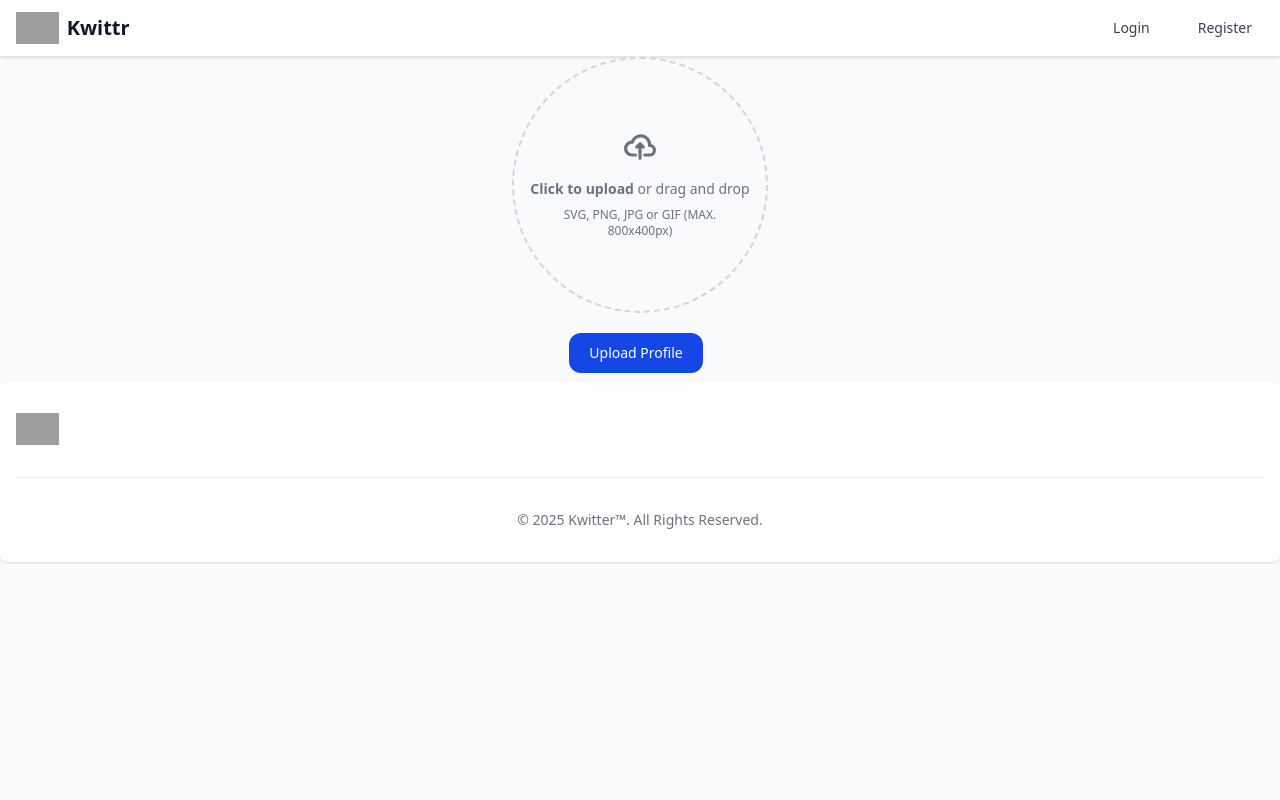
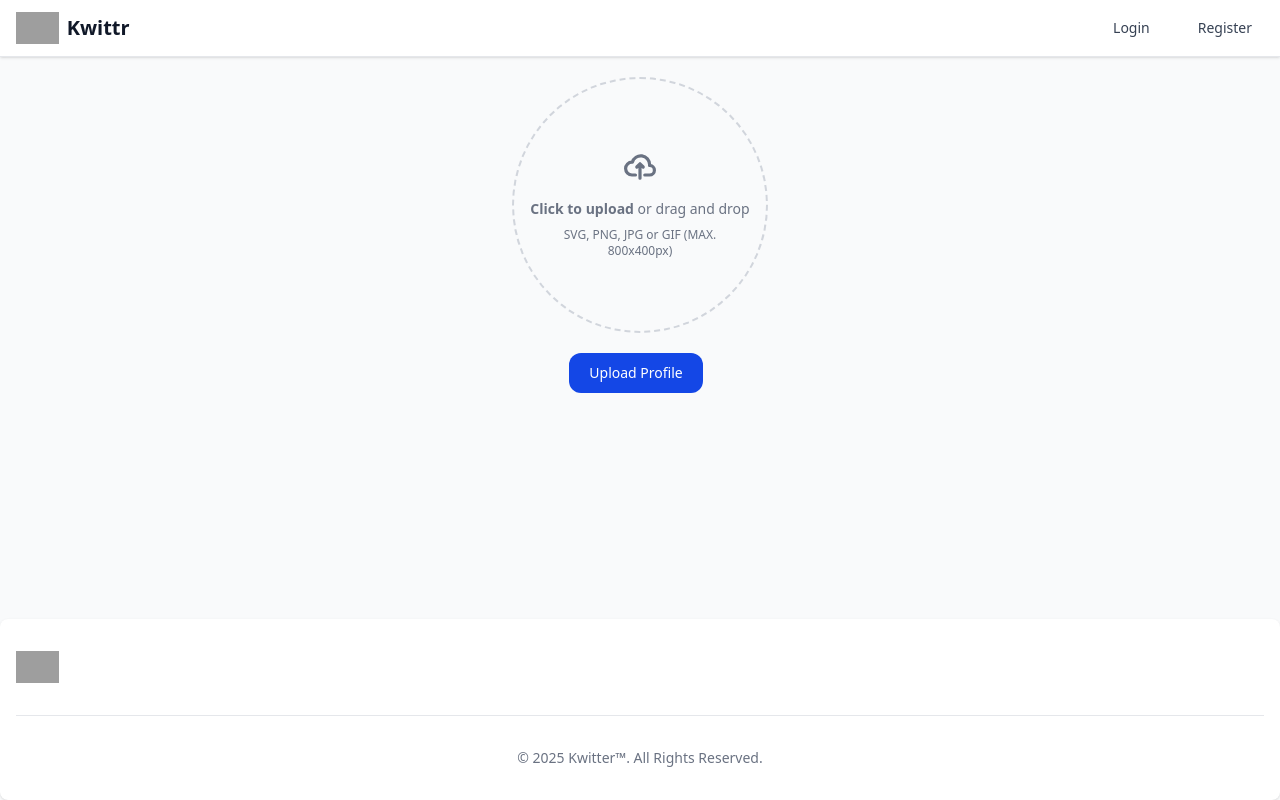
Before and after one commit to mohamednagy54/social-media, a React (Vite) app: page /edit-profile in a window 1280 px wide. Built offline with nearby package versions, Linux system fonts and the light colour scheme; no server answers; sample sign-in values are in the browser's storage; grey boxes are pictures that could not be loaded.

Commit message:
fixed styling issue

```diff
--- a/src/components/Layout.jsx
+++ b/src/components/Layout.jsx
@@ -8,10 +8,10 @@ import Footer from './Footer'
 
 const Layout = () => {
   return (
-    <div className="bg-gray-50 dark:bg-[#0e1629] text-white min-h-screen">
+    <div className="bg-gray-50 dark:bg-[#0e1629] text-white min-h-screen flex flex-col">
       <Navbar />
 
-      <div className="container mx-auto  ">
+      <div className="container mx-auto flex-grow">
         <Outlet />
       </div>
 
--- a/src/pages/EditProfilePage/EditProfile.jsx
+++ b/src/pages/EditProfilePage/EditProfile.jsx
@@ -49,7 +49,7 @@ const EditProfile = () => {
 
   return (
     <form onSubmit={handleSubmit(uploadProfileImg)}>
-      <div className="flex flex-col items-center justify-center w-full">
+      <div className="flex flex-col items-center justify-center w-full mt-5">
         <label
           htmlFor="dropzone-file"
           className="flex flex-col items-center justify-center w-64 h-64 border-2 border-gray-300 border-dashed rounded-full cursor-pointer bg-gray-50 dark:hover:bg-gray-800 dark:bg-gray-700 hover:bg-gray-100 dark:border-gray-600 dark:hover:border-gray-500 dark:hover:bg-gray-600 overflow-hidden"
```
